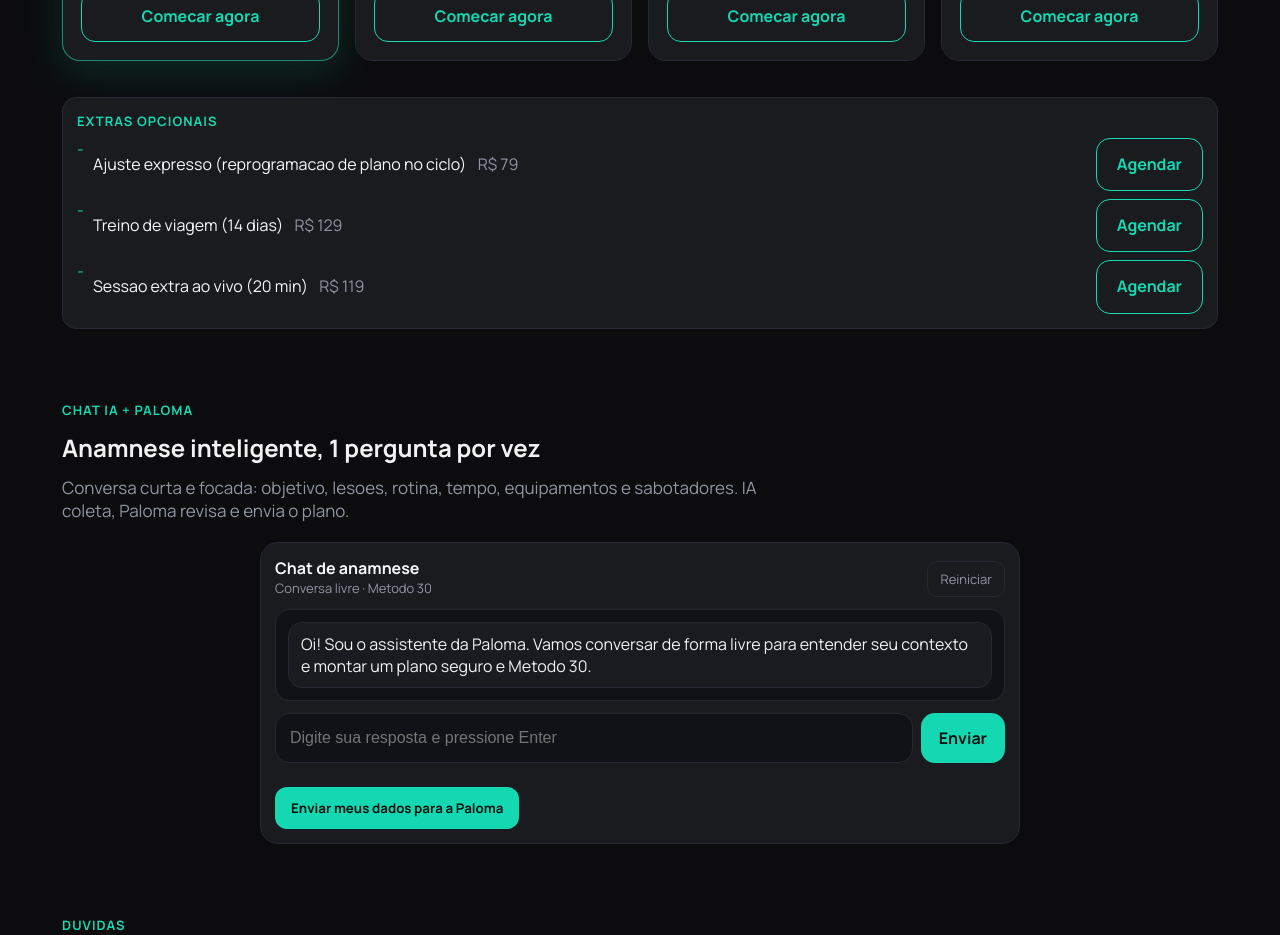
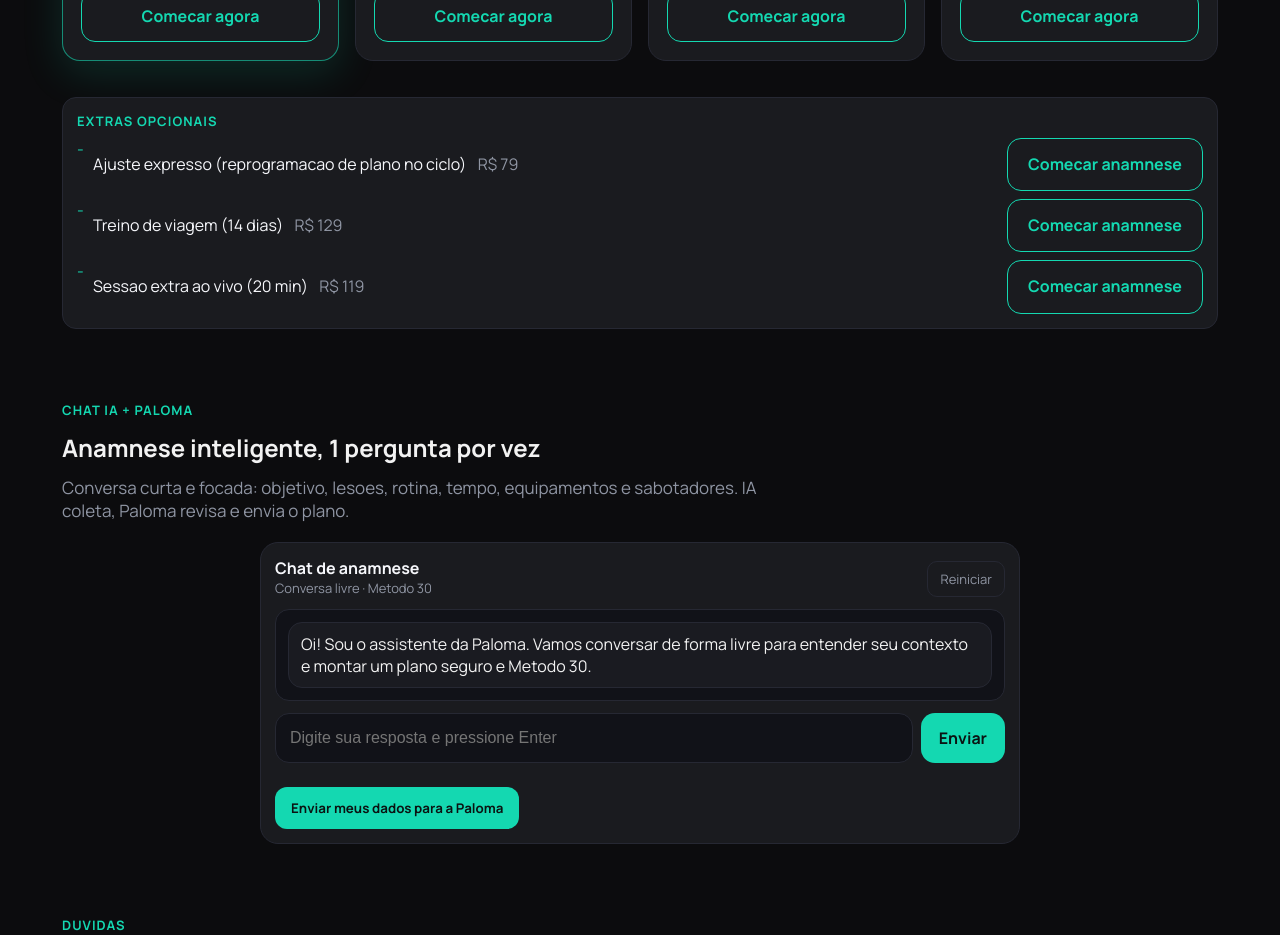
Before and after one commit to LeandroManique/palomapriebe, a Next.js app: page / in a window 1280 px wide. Shown: the part 1740-2675 px from the top of the page. Built offline with nearby package versions, Linux system fonts and the light colour scheme.

Commit message:
Gate extras e planos para anamnese (#chat)

```diff
--- a/src/app/page.tsx
+++ b/src/app/page.tsx
@@ -223,8 +223,8 @@ export default function Home() {
                 <span className={styles.extraName}>{extra.name}</span>{" "}
                 <span className={styles.extraPrice}>{extra.price}</span>
               </div>
-                <Link className={styles.primaryGhost} href={extra.checkout}>
-                  Agendar
+              <Link className={styles.primaryGhost} href="#chat">
+                Comecar anamnese
               </Link>
             </li>
           ))}
```
Lines whose indentation alone changed are shown as unchanged.
